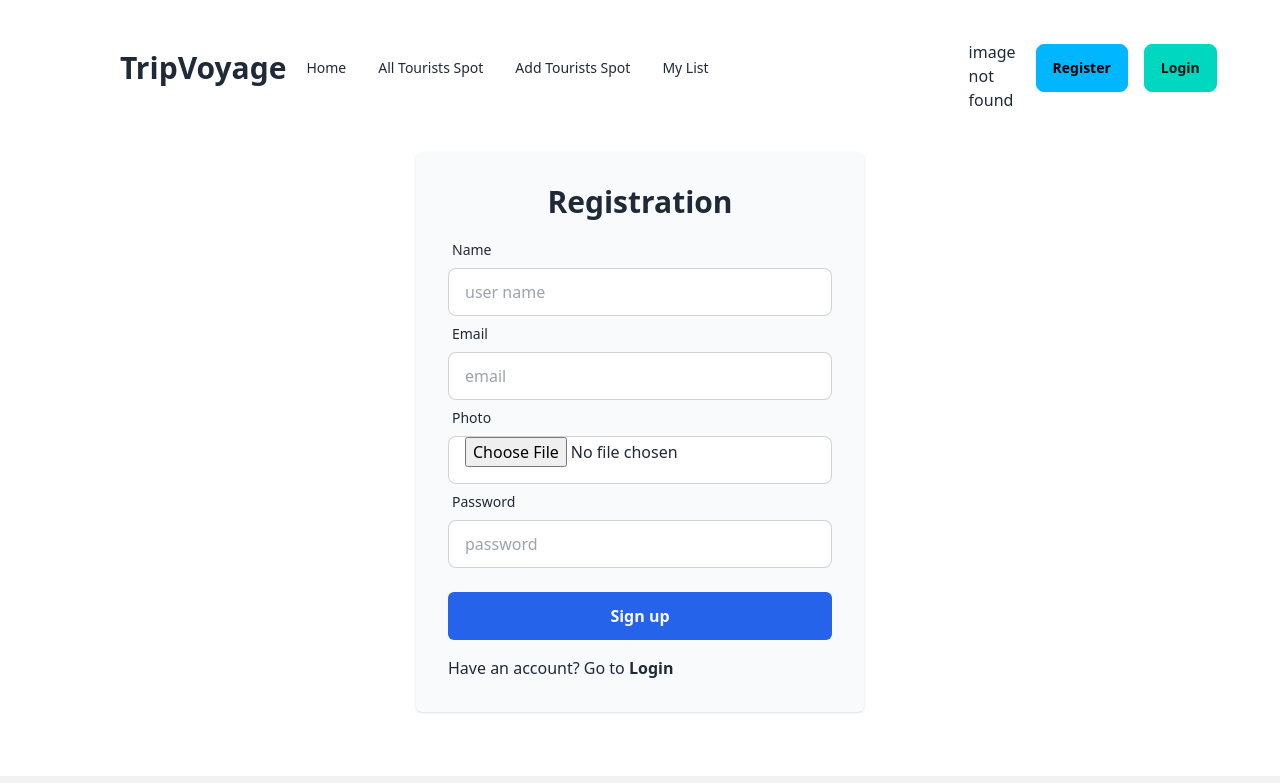
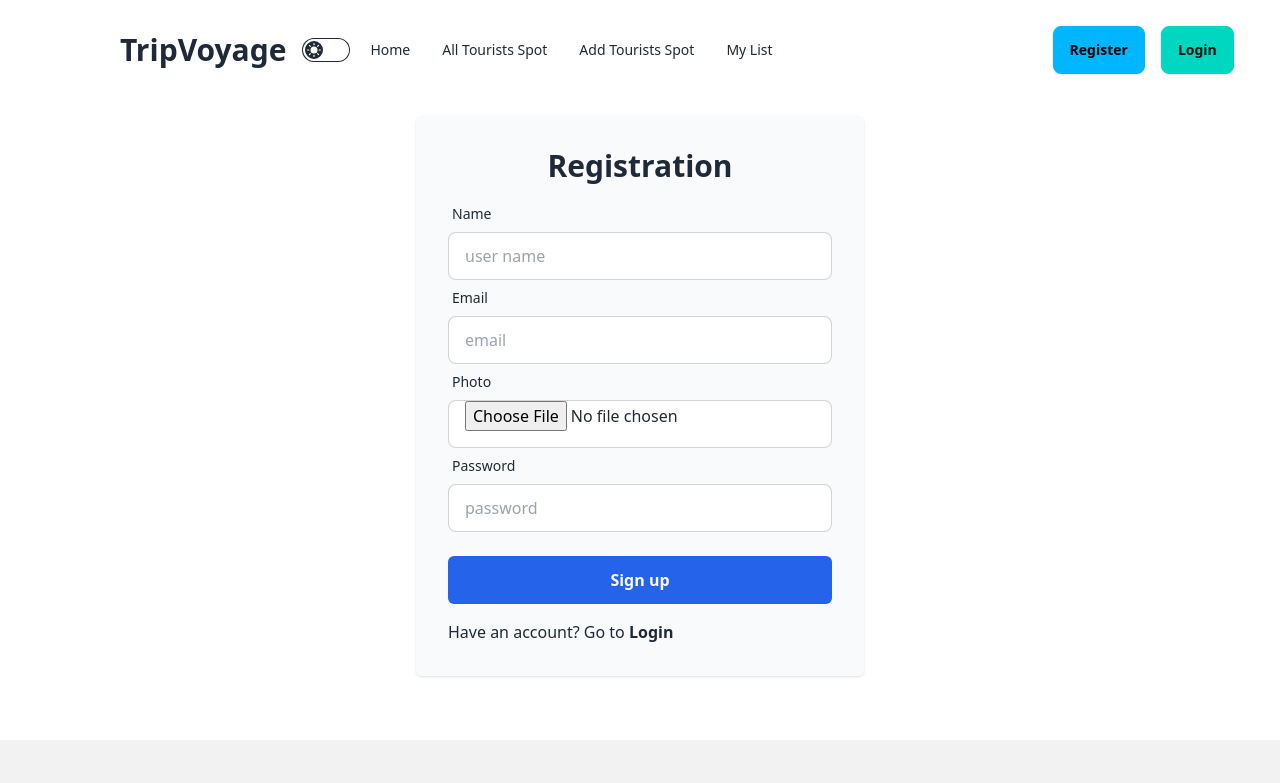
Before and after one commit to MritulAich/b9-a10-client-side, a React (Vite) app: page /register in a window 1280 px wide. Shown: the top 783 px of the page. Built offline with nearby package versions, Linux system fonts and the light colour scheme; no server answers.

Commit message:
dark theme applied

```diff
--- a/package.json
+++ b/package.json
@@ -12,11 +12,13 @@
   "dependencies": {
     "firebase": "^10.12.1",
     "localforage": "^1.10.0",
+    "lottie-react": "^2.4.0",
     "match-sorter": "^6.3.4",
     "react": "^18.2.0",
     "react-dom": "^18.2.0",
     "react-router-dom": "^6.23.1",
     "react-toastify": "^10.0.5",
+    "react-tooltip": "^5.27.1",
     "sort-by": "^1.2.0",
     "sweetalert2": "^11.11.0"
   },
--- a/src/component/Navbar.jsx
+++ b/src/component/Navbar.jsx
@@ -1,9 +1,25 @@
 import { Link, NavLink } from "react-router-dom";
 import { AuthContext } from "./AuthProvider";
-import { useContext } from "react";
+import { useContext, useEffect, useState } from "react";
 
 const Navbar = () => {
   const { user, logOut } = useContext(AuthContext);
+
+  const [theme, setTheme] = useState('light');
+
+  useEffect(()=>{
+    localStorage.setItem('theme', theme)
+    const localTheme = localStorage.getItem('theme');
+    document.querySelector('html').setAttribute('data-theme', localTheme)
+  },[theme])
+
+  const handleToggle =(e)=>{
+    if(e.target.checked){
+      setTheme('dark')
+    }else{
+      setTheme('light')
+    }
+  }
 
   const navLinks = <>
     <li><NavLink to='/'>Home</NavLink></li>
@@ -31,6 +47,14 @@
           </ul>
         </div>
         <a className="font-bold lg:text-3xl md:text-2xl text-xl">TripVoyage</a>
+
+        <label className="grid cursor-pointer place-items-center ml-4">
+          <input onChange={handleToggle}
+            type="checkbox" className="toggle theme-controller bg-base-content col-span-2 col-start-1 row-start-1" />
+          <svg className="stroke-base-100 fill-base-100 col-start-1 row-start-1" xmlns="http://www.w3.org/2000/svg" width="14" height="14" viewBox="0 0 24 24" fill="none" stroke="currentColor" strokeWidth="2" strokeLinecap="round" strokeLinejoin="round">  <circle cx="12" cy="12" r="5" />  <path d="M12 1v2M12 21v2M4.2 4.2l1.4 1.4M18.4 18.4l1.4 1.4M1 12h2M21 12h2M4.2 19.8l1.4-1.4M18.4 5.6l1.4-1.4" /></svg>
+          <svg className="stroke-base-100 fill-base-100 col-start-2 row-start-1" xmlns="http://www.w3.org/2000/svg" width="14" height="14" viewBox="0 0 24 24" fill="none" stroke="currentColor" strokeWidth="2" strokeLinecap="round" strokeLinejoin="round"><path d="M21 12.79A9 9 0 1 1 11.21 3 7 7 0 0 0 21 12.79z"></path></svg>
+        </label>
+
       </div>
       <div className="navbar-center hidden lg:flex ">
         <ul className="menu menu-horizontal px-1">
@@ -43,7 +67,7 @@
           <><div className="tooltip" data-tip={user?.displayName}>
             <img src={user?.photoURL}></img></div></>
           :
-          <div>image not found</div>}
+          <div></div>}
       </div>
 
       <div className="navbar-end lg:flex lg:flex-row md:flex-row flex-col gap-4 ml-5">
--- a/tailwind.config.js
+++ b/tailwind.config.js
@@ -8,4 +8,7 @@
     extend: {},
   },
   plugins: [require('daisyui'),],
+  daisyui: {
+    themes: ["light", "dark"],
+  },
 }
```
Also changed, not shown: 1 other file (tests, documents, lock files or other folders).
